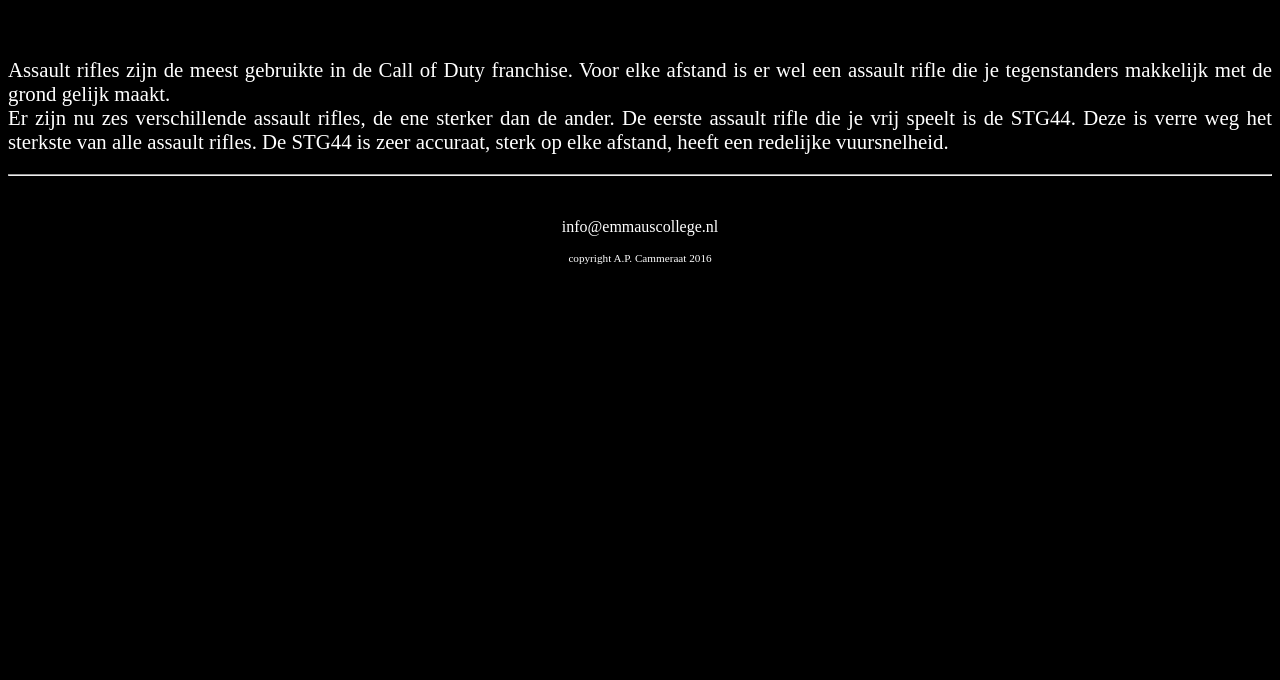
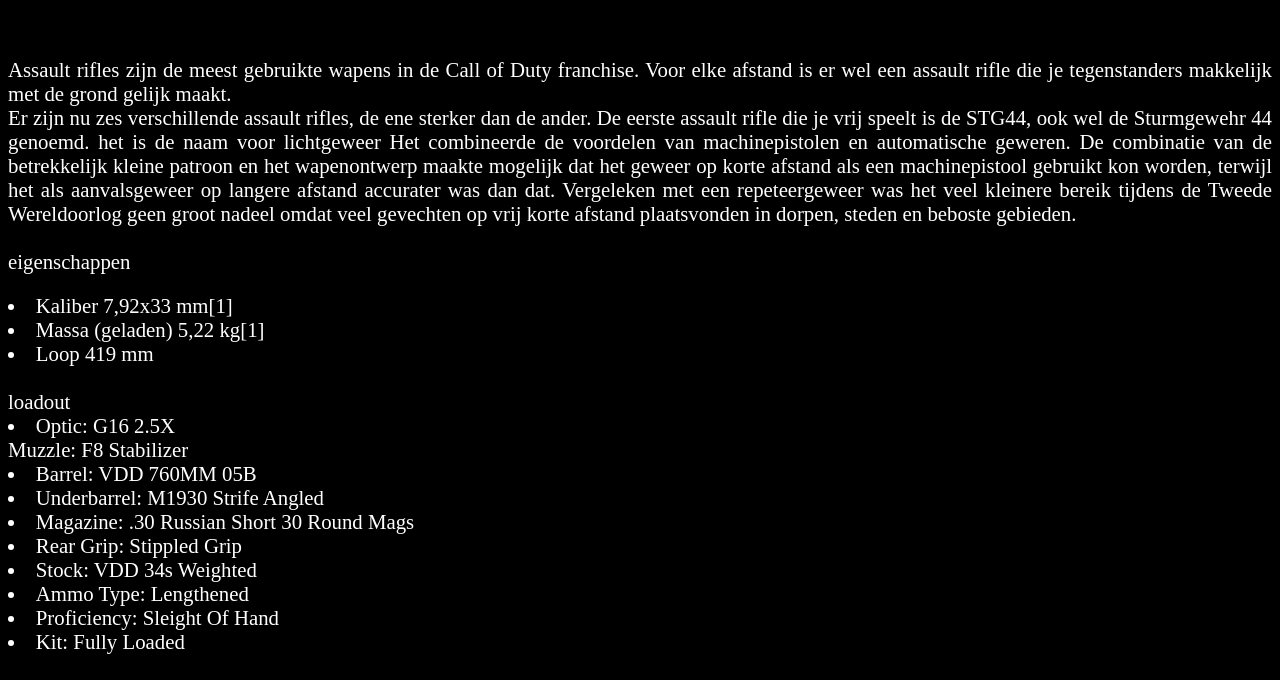
Before and after one commit to emmaus-archief/2122-website-4vin2-Bas, a plain HTML site: page Assault_Rifles.html in a window 1280 px wide. Shown: the part 114-794 px from the top of the page. Drawn offline with Linux system fonts and the light colour scheme.

Commit message:
meneer er is iets gebeurd

```diff
--- a/Assault_Rifles.html
+++ b/Assault_Rifles.html
@@ -32,8 +32,32 @@
 
             <article>
                 <p>
-                    Assault rifles zijn de meest gebruikte in de Call of Duty franchise. Voor elke afstand is er wel een assault rifle die je tegenstanders makkelijk met de grond gelijk maakt. <br>
-                    Er zijn nu zes verschillende assault rifles, de ene sterker dan de ander. De eerste assault rifle die je vrij speelt is de STG44. Deze is verre weg het sterkste van alle assault rifles. De STG44 is zeer accuraat, sterk op elke afstand, heeft een redelijke vuursnelheid.
+                    Assault rifles zijn de meest gebruikte wapens in de Call of Duty franchise. Voor elke afstand is er wel een assault rifle die je tegenstanders makkelijk met de grond gelijk maakt. <br>
+                    Er zijn nu zes verschillende assault rifles, de ene sterker dan de ander. De eerste assault rifle die je vrij speelt is de STG44, ook wel de Sturmgewehr 44 genoemd. het is de naam voor lichtgeweer
+                    Het combineerde de voordelen van machinepistolen en automatische geweren. De combinatie van de betrekkelijk kleine patroon en het wapenontwerp maakte mogelijk dat het geweer op korte afstand als een machinepistool gebruikt kon worden, terwijl het als aanvalsgeweer op langere afstand accurater was dan dat. Vergeleken met een repeteergeweer was het veel kleinere bereik tijdens de Tweede Wereldoorlog geen groot nadeel omdat veel gevechten op vrij korte afstand plaatsvonden in dorpen, steden en beboste gebieden.
+                    <br>
+                    <br>
+                    eigenschappen
+                    <br>
+                    <li>   Kaliber	7,92x33 mm[1]</li>
+                        <li>Massa (geladen)	5,22 kg[1]</li>
+                        <li>Loop	419 mm</li>
+                        <br>
+                        loadout
+                        <br>
+                    <li>Optic: G16 2.5X</li>
+                     Muzzle: F8 Stabilizer</li>
+                     <li>Barrel: VDD 760MM 05B</li>
+<li>Underbarrel: M1930 Strife Angled</li>
+<li>Magazine: .30 Russian Short 30 Round Mags</li>
+<li>Rear Grip: Stippled Grip</li>
+<li>Stock: VDD 34s Weighted</li>
+<li>Ammo Type: Lengthened</li>
+<li>Proficiency: Sleight Of Hand</li>
+<li>Kit: Fully Loaded</li>
+<br>
+                    Grootte magazijn Oorspronkelijk uit het oude Duitsland. Deze is verre weg het sterkste van alle assault rifles. De STG44 is zeer accuraat, sterk op elke afstand en heeft een redelijke vuursnelheid.
+
 
                 </p>
             </article>
```
